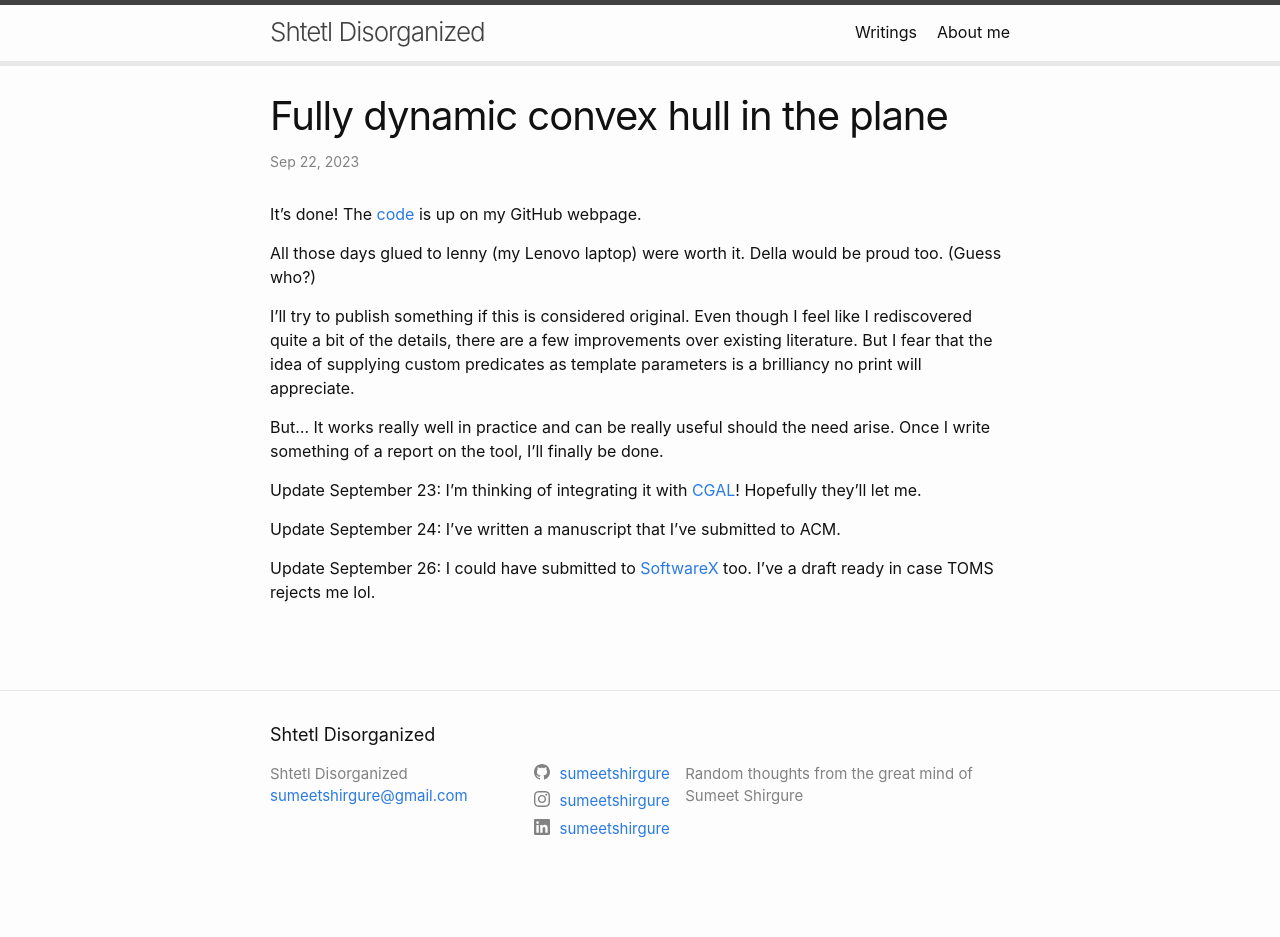
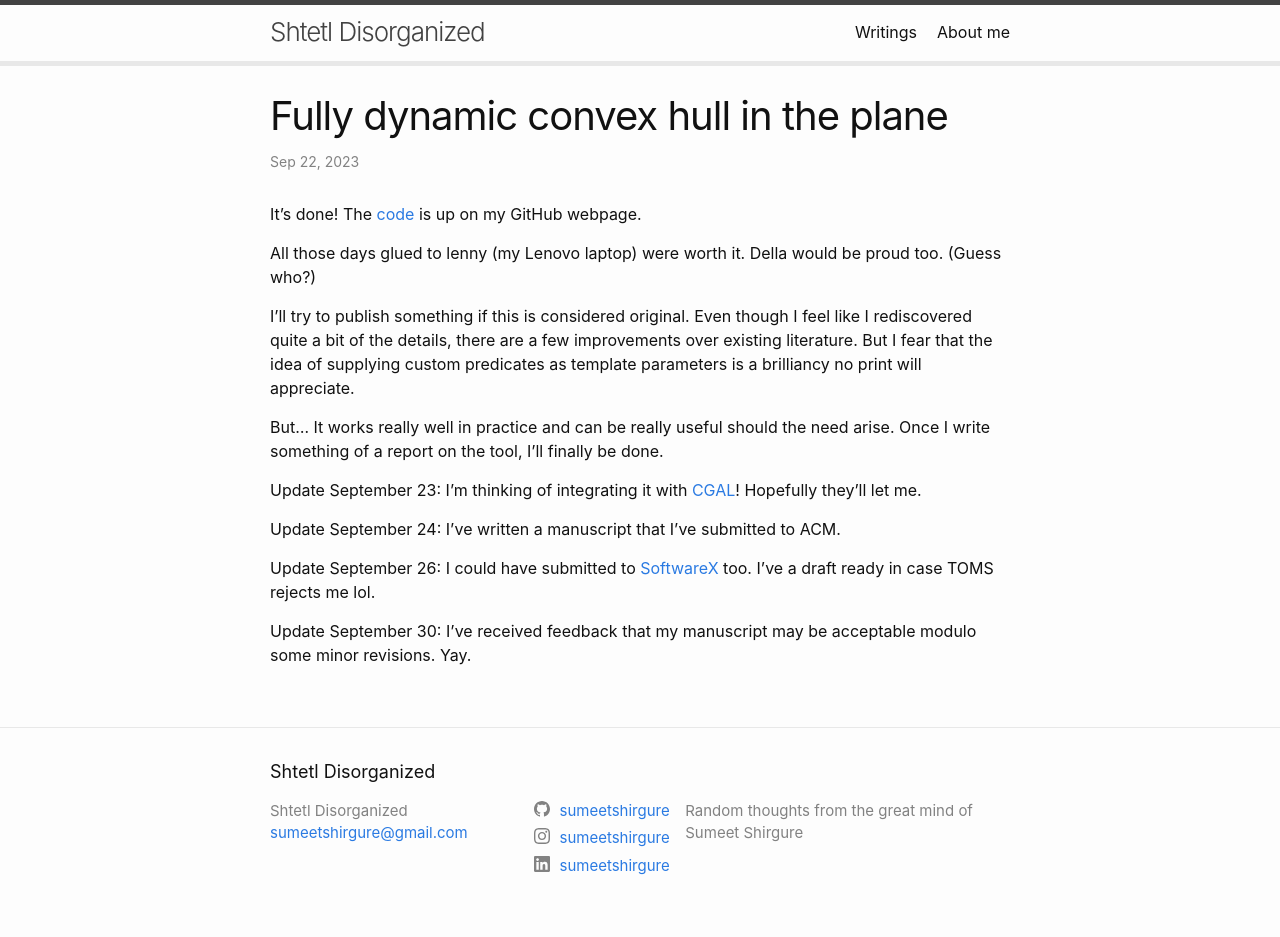
Before and after one commit to sumeetshirgure/sumeetshirgure.github.io, a Jekyll site: the page built from docs/_posts/2023-09-22-dynamic-planar-convex-hull.markdown, in a window 1280 px wide. Built offline with Jekyll 4.4.1, drawn with Linux system fonts in a browser that asks for light colours; before the commit the page ends 900 px from its top, so only the background shows below that.

Commit message:
Post latest update.

```diff
--- a/docs/_posts/2023-09-22-dynamic-planar-convex-hull.markdown
+++ b/docs/_posts/2023-09-22-dynamic-planar-convex-hull.markdown
@@ -28,3 +28,5 @@ Update September 24: I've written a manuscript that I've submitted to ACM.
 
 Update September 26: I could have submitted to [SoftwareX](https://www.sciencedirect.com/journal/softwarex) too.
 I've a draft ready in case TOMS rejects me lol.
+
+Update September 30: I've received feedback that my manuscript may be acceptable modulo some minor revisions. Yay.
```
